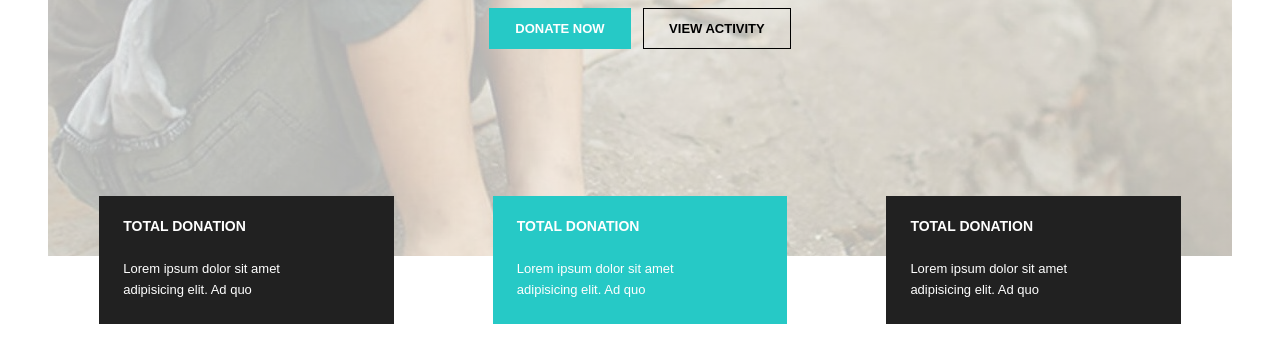
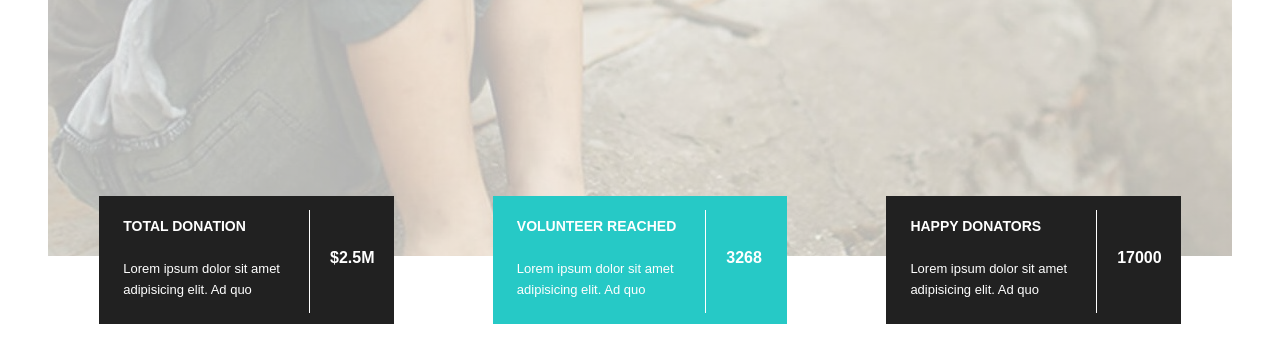
Before and after one commit to mr-arsal/HelpingHand_LandingPage, a plain HTML site: page index.html in a window 1280 px wide. Shown: the part 620-982 px from the top of the page. Drawn offline with nearby package versions, Linux system fonts and the light colour scheme.

Commit message:
Donation Blocks Updated

```diff
--- a/css/file.css
+++ b/css/file.css
@@ -1,43 +1,48 @@
-*{
+* {
     font-family: 'Poppins', sans-serif;
 }
+
 /* nav items font size */
-.nav_items_font{
+.nav_items_font {
     font-size: 14px;
     /* font-weight: 600 !important; */
 }
-.nav_items_font:hover{
-    color: rgba(38,201,198,255) !important;
+
+.nav_items_font:hover {
+    color: rgba(38, 201, 198, 255) !important;
 }
+
 /* Background */
-.background{
+.background {
     position: relative;
     /* z-index: 1; */
     min-height: 100vh;
     background-repeat: no-repeat;
     background-size: cover;
     background-position: center;
-    background: linear-gradient(rgba(255,255,255,.7), rgba(255,255,255,.7)), url("/img/home-banner.jpg");
+    background: linear-gradient(rgba(255, 255, 255, .7), rgba(255, 255, 255, .7)), url("/img/home-banner.jpg");
 }
+
 /* Content Section */
-.content_section{
+.content_section {
     position: absolute;
     width: 100%;
-    top: 60%;
+    top: 50%;
     left: 50%;
     text-align: center;
-    transform: translate(-50% , -50%);
+    transform: translate(-50%, -50%);
     padding: 0px 60pxs;
 
 }
+
 /* Landing page font size */
-.font_size{
+.font_size {
     font-size: 13px;
 }
 
 /* Buttons */
 /* View Activity setting */
-.custom_setting_btn_va{
+.custom_setting_btn_va {
     border-radius: 0;
     font-size: 13px;
     font-weight: bold;
@@ -45,44 +50,69 @@
     color: black;
     border: var(--bs-btn-border-width) solid black;
 }
-.custom_setting_btn_va:hover{
-    background-color: rgba(38,201,198,255) !important;
-    border: var(--bs-btn-border-width) solid rgba(38,201,198,255);
+
+.custom_setting_btn_va:hover {
+    background-color: rgba(38, 201, 198, 255) !important;
+    border: var(--bs-btn-border-width) solid rgba(38, 201, 198, 255);
 }
+
 /* Donate now setting */
-.custom_setting_btn_dn{
-    border: var(--bs-btn-border-width) solid rgba(38,201,198,255);
-    background-color: rgba(38,201,198,255) !important;
+.custom_setting_btn_dn {
+    border: var(--bs-btn-border-width) solid rgba(38, 201, 198, 255);
+    background-color: rgba(38, 201, 198, 255) !important;
     border-radius: 0;
     font-size: 13px;
     font-weight: bold;
     padding: 10px 25px;
 }
-.custom_setting_btn_dn:hover{
-    border: var(--bs-btn-border-width) solid rgba(38,201,198,255);
+
+.custom_setting_btn_dn:hover {
+    border: var(--bs-btn-border-width) solid rgba(38, 201, 198, 255);
 }
+
 /* Donation section information */
-.block_section{
+.block_section {
     position: relative;
     bottom: 60px;
     /* z-index: 2; */
 }
-.block_1{
+
+.block_1 {
     width: 23%;
     height: 8rem;
-    background-color: rgba(33,33,33,255);
+    background-color: rgba(33, 33, 33, 255);
 }
-.fs_donation{
+
+.fs_donation {
     font-size: 14px;
     font-weight: bold;
     padding-top: 20px;
 }
-.lorem{
+
+.lorem {
     font-size: 13px;
     font-weight: normal;
 }
-.block_2{
-    background-color: rgba(38,201,198,255);
+
+.block_2 {
+    background-color: rgba(38, 201, 198, 255);
     width: 23%;
     height: 8rem;
 }
+
+/* Uncompleted */
+.half_line {
+    position: relative;
+}
+
+.half_line::after {
+    content: "";
+    position: absolute;
+    right: -30px;
+    z-index: 100;
+    top: -6px;
+    width: 1px;
+    height: 95%;
+    /* or 100px */
+    background: white;
+}
--- a/index.html
+++ b/index.html
@@ -69,23 +69,38 @@
     </div>
     <!-- Donation section information -->
     <div class="block_section d-flex justify-content-evenly">
-        <div class="block_1 text-white fs_donation  ps-4">
+        <div class="block_1 text-white fs_donation  ps-4 d-flex">
+            <div class="half_line">
                 TOTAL DONATION
                 <br>
                 <br>
                 <span class="lorem">Lorem ipsum dolor sit amet <br> adipisicing elit. Ad quo</span>
             </div>
-        <div class="block_2 text-white fs_donation  ps-4">
-            TOTAL DONATION
+            <div class="" style="font-size: 16px;position: relative; left: 50px; top: 30px;">
+                $2.5M
+            </div>
+        </div>
+        <div class="block_2 text-white fs_donation  ps-4 d-flex">
+            <div class="half_line">
+                VOLUNTEER REACHED
                 <br>
                 <br>
                 <span class="lorem">Lorem ipsum dolor sit amet <br> adipisicing elit. Ad quo</span>
             </div>
-        <div class="block_1 text-white fs_donation  ps-4">
-            TOTAL DONATION
+            <div class="" style="font-size: 16px; position: relative; left: 50px; top: 30px;">
+                3268
+            </div>
+        </div>
+        <div class="block_1 text-white fs_donation  ps-4 d-flex">
+            <div class="half_line">
+                HAPPY DONATORS
                 <br>
                 <br>
                 <span class="lorem">Lorem ipsum dolor sit amet <br> adipisicing elit. Ad quo</span>
+            </div>
+            <div class="" style="font-size: 16px;position: relative; left: 50px; top: 30px;">
+                17000
+            </div>
         </div>
     </div>
 
```
Lines whose indentation alone changed are shown as unchanged.
